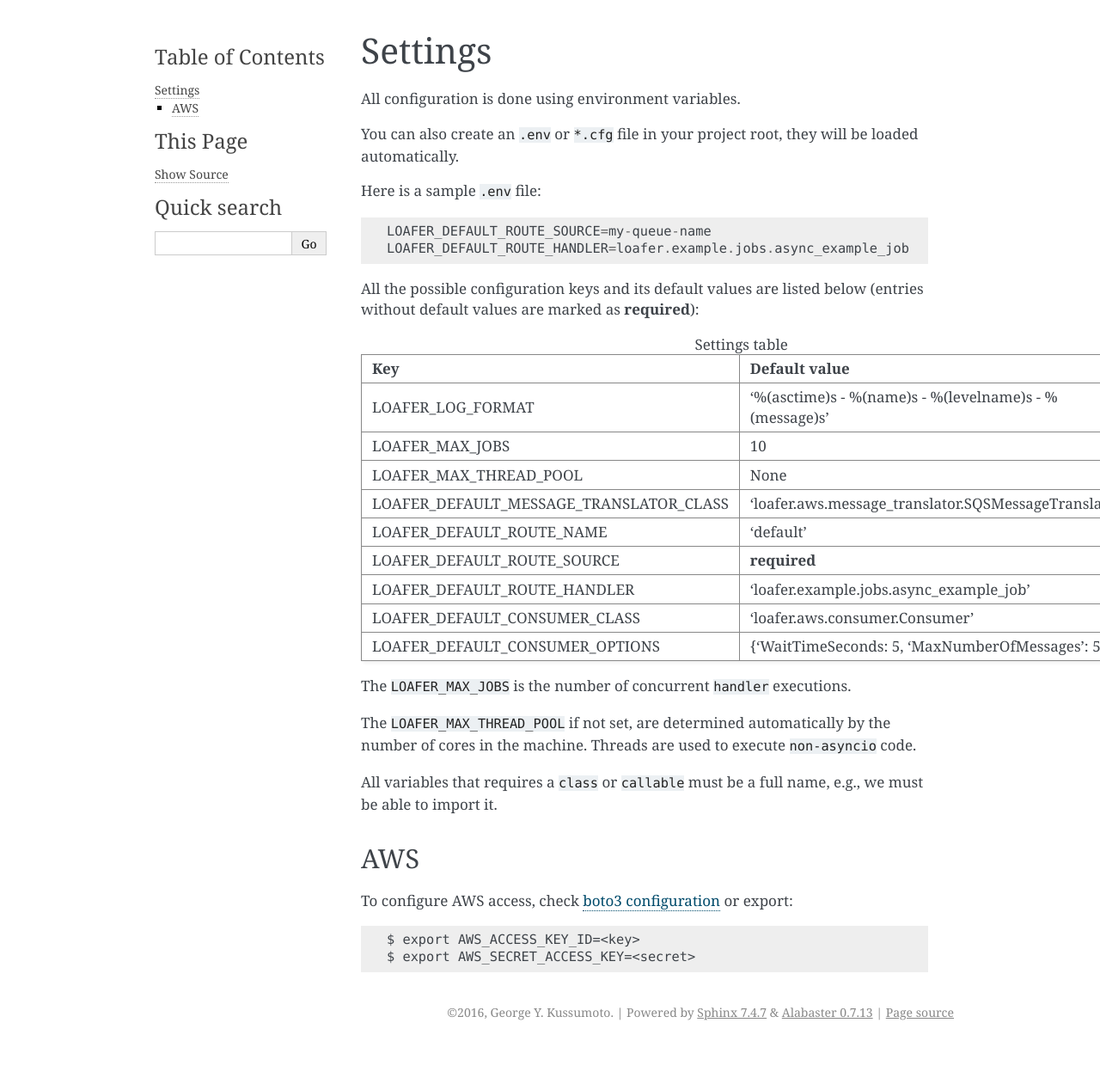
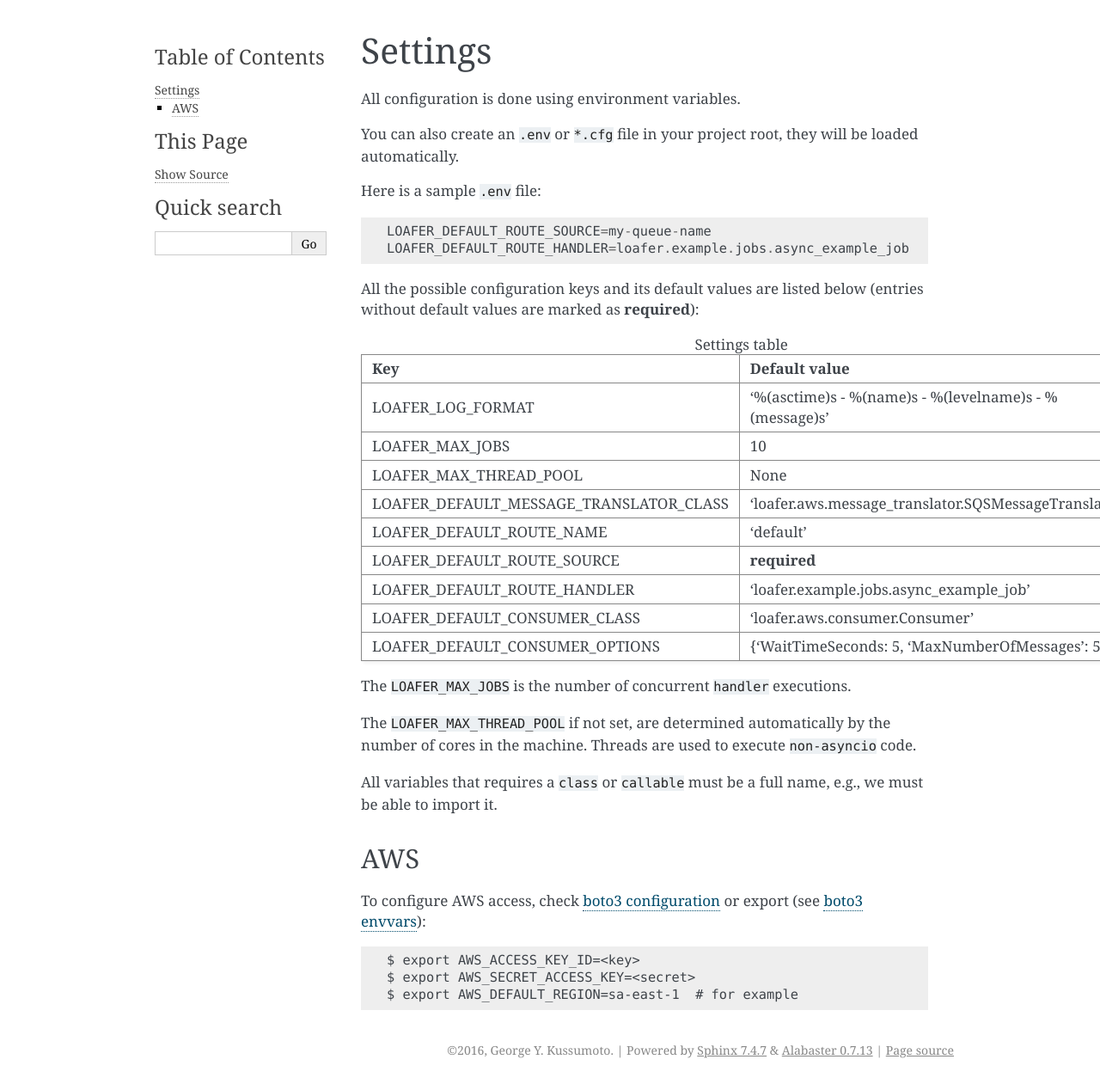
Before and after one commit to georgeyk/loafer, a Sphinx documentation site: the page built from docs/source/settings.rst, in a window 1280 px wide. Shown: the whole page at 86% size. Built offline with Sphinx 7.4.7, drawn with Linux system fonts in a browser that asks for light colours; before the commit the page ends 1217 px from its top, so only the background shows below that.

Commit message:
Update docs: add info about boto3 environment variables and improve example

```diff
--- a/docs/source/quickstart/installation.rst
+++ b/docs/source/quickstart/installation.rst
@@ -20,13 +20,15 @@ Basic configuration
 -------------------
 
 
-To configure AWS access, check `boto3 configuration`_ or export::
+To configure AWS access, check `boto3 configuration`_ or export (see `boto3 envvars`_)::
 
     $ export AWS_ACCESS_KEY_ID=<key>
     $ export AWS_SECRET_ACCESS_KEY=<secret>
+    $ export AWS_DEFAULT_REGION=sa-east-1  # for example
 
 
 .. _boto3 configuration: https://boto3.readthedocs.org/en/latest/guide/quickstart.html#configuration
+.. _boto3 envvars: http://boto3.readthedocs.org/en/latest/guide/configuration.html#environment-variable-configuration
 
 
 There are more two environment variables you'll need to set::
--- a/docs/source/settings.rst
+++ b/docs/source/settings.rst
@@ -53,10 +53,12 @@ we must be able to import it.
 AWS
 ~~~
 
-To configure AWS access, check `boto3 configuration`_ or export::
+To configure AWS access, check `boto3 configuration`_ or export (see `boto3 envvars`_)::
 
     $ export AWS_ACCESS_KEY_ID=<key>
     $ export AWS_SECRET_ACCESS_KEY=<secret>
+    $ export AWS_DEFAULT_REGION=sa-east-1  # for example
 
 
 .. _boto3 configuration: https://boto3.readthedocs.org/en/latest/guide/quickstart.html#configuration
+.. _boto3 envvars: http://boto3.readthedocs.org/en/latest/guide/configuration.html#environment-variable-configuration
```
